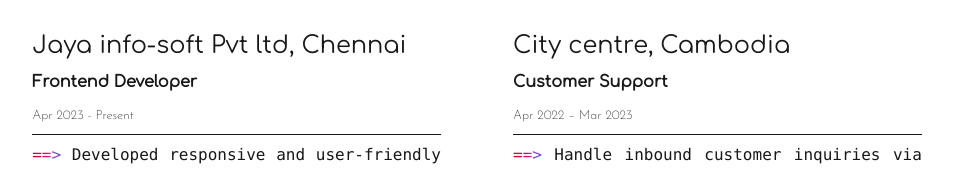
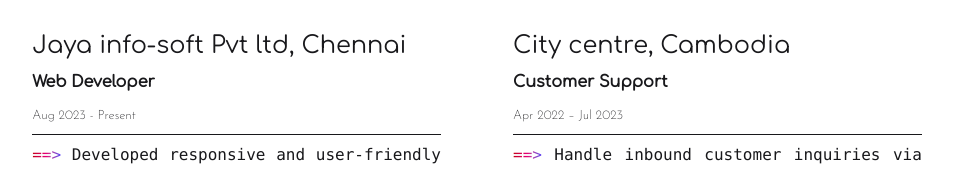
Before and after one commit to sathiya4046/sathiyaseelan_portfolio, a React (Vite) app: page /experience in a window 1280 px wide. Shown: the part 286-455 px from the top of the page, without its empty margins (163-1116 px from the left). Built offline with nearby package versions, Linux system fonts and the light colour scheme; a web font is replaced by a local one.

Commit message:
resume added

```diff
--- a/src/components/experience/Experience.jsx
+++ b/src/components/experience/Experience.jsx
@@ -15,8 +15,8 @@
                     className="grid md:grid-cols-2 gap-10">
                 <dl data-aos="fade-down-right" className="space-y-2 mt-3 p-md-4 mx-auto text-justify p-4">
                   <dt><h5 className='text-xl md:text-2xl'>Jaya info-soft Pvt ltd, Chennai</h5> </dt>
-                  <dd className='font-semibold'>Frontend Developer </dd>
-                  <dd><small className='font-josefin'> Apr 2023 - Present</small> </dd>
+                  <dd className='font-semibold'>Web Developer </dd>
+                  <dd><small className='font-josefin'> Aug 2023 - Present</small> </dd>
                   <hr/>
                   <dd>
                   <ul className='space-y-4 font-mono text-justify'>
@@ -33,7 +33,7 @@
                 <dl data-aos="fade-down-left" className="space-y-2 mt-3 mx-auto text-justify p-4">
                 <dt><h5 className='text-xl md:text-2xl'>City centre, Cambodia </h5> </dt>
                   <dd><h5 className='font-semibold'>Customer Support </h5></dd>
-                  <dd><small className='font-josefin'>Apr 2022 – Mar 2023</small></dd>
+                  <dd><small className='font-josefin'>Apr 2022 – Jul 2023</small></dd>
                   <hr/>
                   <dd>
                   <ul className='space-y-4 text-justify font-mono'>
--- a/src/components/resume/Resume.jsx
+++ b/src/components/resume/Resume.jsx
@@ -1,5 +1,5 @@
 import React, { useState, useEffect } from "react";
-import pdf from "../../assets/updated resume.pdf";
+import pdf from "./FSD.pdf";
 import { AiOutlineDownload } from "react-icons/ai";
 import { Document, Page, pdfjs } from "react-pdf";
 import "react-pdf/dist/esm/Page/AnnotationLayer.css";
```
Also changed, not shown: 2 other files (tests, documents, lock files or other folders).
